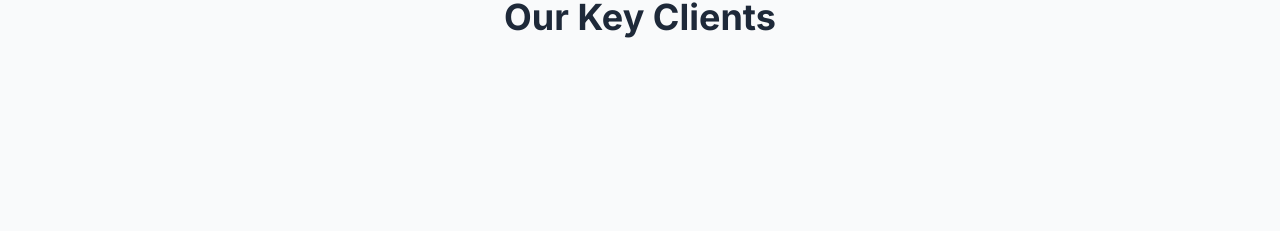
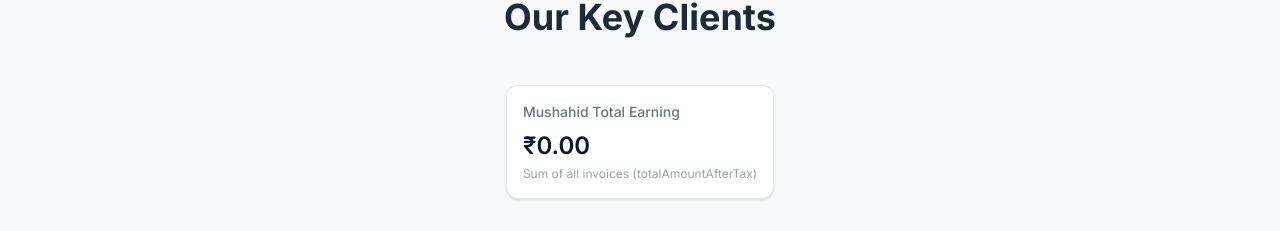
Before and after one commit to Mdk7866-gif/mk3, a Next.js app: page / in a window 1280 px wide. Shown: the part 569-800 px from the top of the page. Built offline with nearby package versions, Linux system fonts and the light colour scheme; no server answers; the database is empty.

Commit message:
in home page total earning teasting is working lets move on

```diff
--- a/src/app/page.tsx
+++ b/src/app/page.tsx
@@ -1,5 +1,6 @@
 // src/app/page.tsx
 
+import MushahidTotalEarning from "@/components/Homepagecardstotalearning/MushahidTotalEarning";
 
 export default function HomePage() {
   return (
@@ -15,7 +16,7 @@ export default function HomePage() {
           </p>
           <div className="flex justify-center space-x-4">
             <a
-              href="/mustak/invoice" // Example: Link to Mustak's invoices
+              href="/mustak/invoice"
               className="bg-white text-blue-600 hover:bg-gray-100 px-8 py-3 rounded-full text-lg font-semibold transition-all duration-300 shadow-md hover:shadow-lg"
             >
               Get Started
@@ -33,8 +34,14 @@ export default function HomePage() {
       {/* Cards Section */}
       <section className="py-16 px-4 sm:px-6 lg:px-8">
         <div className="max-w-6xl mx-auto">
-          <h2 className="text-4xl font-bold text-gray-800 mb-12 text-center">Our Key Clients</h2>
+          <h2 className="text-4xl font-bold text-gray-800 mb-12 text-center">
+            Our Key Clients
+          </h2>
 
+          {/* ✅ Add Total Earnings Card */}
+          <div className="flex justify-center">
+            <MushahidTotalEarning />
+          </div>
         </div>
       </section>
     </div>
--- /dev/null
+++ b/src/components/Homepagecardstotalearning/MushahidTotalEarning.tsx
@@ -0,0 +1,54 @@
+// src/components/Homepagecardstotalearning/MushahidTotalEarning.tsx
+
+import { ObjectId } from 'mongodb';
+import clientPromise from '@/lib/mongodb'; // 👈 change this path/name if needed
+
+type MushahidGstDoc = {
+  _id: ObjectId;
+  totalAmountAfterTax: number;
+};
+
+async function getMushahidTotalEarning(): Promise<number> {
+  const client = await clientPromise;
+  const db = client.db('mk3');
+
+  // Aggregate all documents and sum totalAmountAfterTax
+  const result = await db
+    .collection<MushahidGstDoc>('mushahidgst')
+    .aggregate<{ _id: null; total: number }>([
+      {
+        $group: {
+          _id: null,
+          total: { $sum: '$totalAmountAfterTax' },
+        },
+      },
+    ])
+    .toArray();
+
+  return result[0]?.total ?? 0;
+}
+
+// ✅ Server component (no "use client")
+const MushahidTotalEarning = async () => {
+  const totalEarning = await getMushahidTotalEarning();
+
+  return (
+    <div className="rounded-xl border border-gray-200 bg-white p-4 shadow-sm">
+      <h3 className="text-sm font-medium text-gray-500">
+        Mushahid Total Earning
+      </h3>
+      <p className="mt-2 text-2xl font-semibold text-gray-900">
+        ₹
+        {totalEarning.toLocaleString('en-IN', {
+          minimumFractionDigits: 2,
+          maximumFractionDigits: 2,
+        })}
+      </p>
+      <p className="mt-1 text-xs text-gray-400">
+        Sum of all invoices (totalAmountAfterTax)
+      </p>
+    </div>
+  );
+};
+
+export default MushahidTotalEarning;
--- /dev/null
+++ b/src/lib/mongodb.ts
@@ -0,0 +1,31 @@
+// src/lib/mongodb.ts
+import { MongoClient } from 'mongodb';
+
+if (!process.env.MONGODB_URI) {
+  throw new Error('Please add MONGODB_URI to your .env file');
+}
+
+const uri = process.env.MONGODB_URI;
+const options = {};
+
+let client: MongoClient;
+let clientPromise: Promise<MongoClient>;
+
+declare global {
+  // allow global `var` declarations
+  // eslint-disable-next-line no-var
+  var _mongoClientPromise: Promise<MongoClient> | undefined;
+}
+
+if (process.env.NODE_ENV === 'development') {
+  if (!global._mongoClientPromise) {
+    client = new MongoClient(uri, options);
+    global._mongoClientPromise = client.connect();
+  }
+  clientPromise = global._mongoClientPromise;
+} else {
+  client = new MongoClient(uri, options);
+  clientPromise = client.connect();
+}
+
+export default clientPromise;
```
